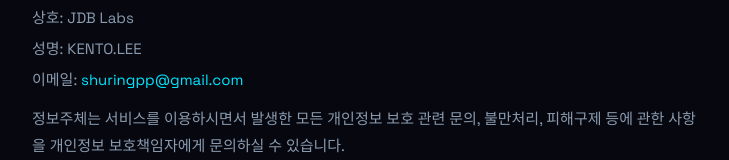
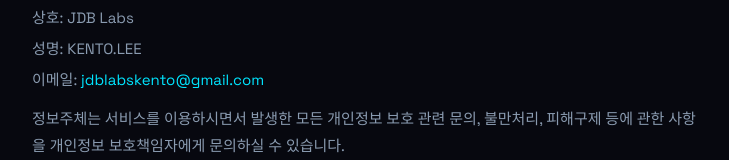
Before and after one commit to josiana-lee/lottolab, a Next.js app: page /privacy in a window 1280 px wide. Shown: the part 2247-2407 px from the top of the page, without its empty margins (272-1001 px from the left). Built offline with nearby package versions, Linux system fonts and the light colour scheme.

Commit message:
chore: 문의 이메일을 jdblabskento@gmail.com으로 변경
개인정보처리방침, 이용약관 문의처 이메일 통일

Co-Authored-By: Claude Sonnet 5 <noreply@anthropic.com>

```diff
--- a/src/app/privacy/page.tsx
+++ b/src/app/privacy/page.tsx
@@ -146,7 +146,7 @@ export default function PrivacyPage() {
               <p><span className="font-semibold text-primary">▶ 개인정보 보호책임자</span></p>
               <p>상호: JDB Labs</p>
               <p>성명: KENTO.LEE</p>
-              <p>이메일: <span className="text-cyan">shuringpp@gmail.com</span></p>
+              <p>이메일: <span className="text-cyan">jdblabskento@gmail.com</span></p>
             </div>
             <p className="mt-3">
               정보주체는 서비스를 이용하시면서 발생한 모든 개인정보 보호 관련 문의, 불만처리,
--- a/src/app/terms/page.tsx
+++ b/src/app/terms/page.tsx
@@ -111,7 +111,7 @@ export default function TermsPage() {
               이용약관에 관한 문의사항은 아래 연락처로 문의하시기 바랍니다.
             </p>
             <div className="mt-2">
-              <p>이메일: <span className="text-cyan">shuringpp@gmail.com</span></p>
+              <p>이메일: <span className="text-cyan">jdblabskento@gmail.com</span></p>
             </div>
           </Section>
 
```
